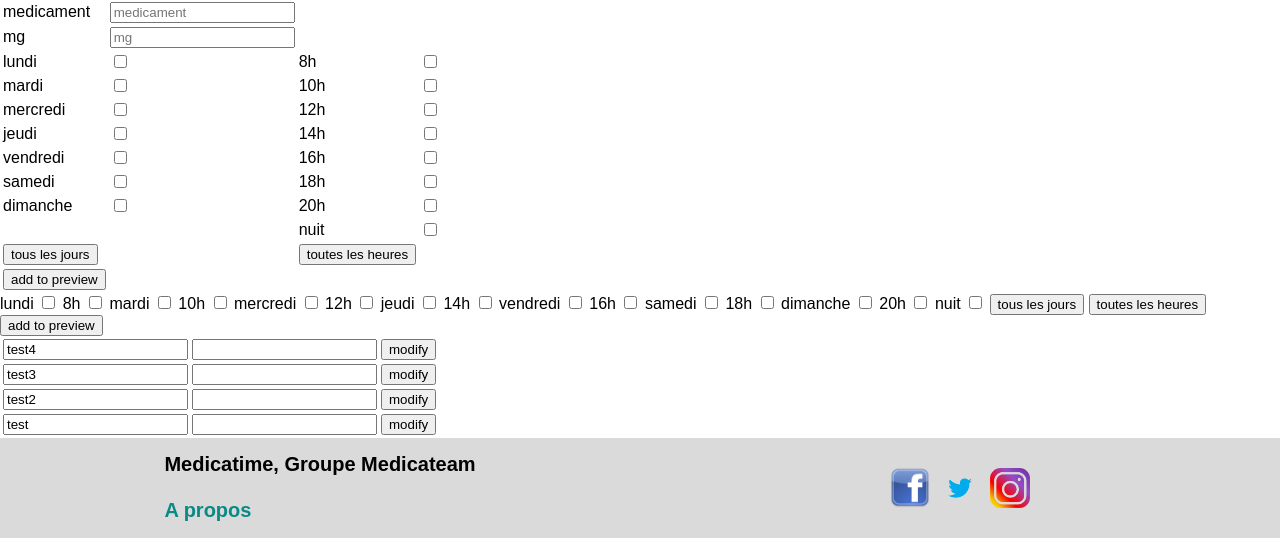
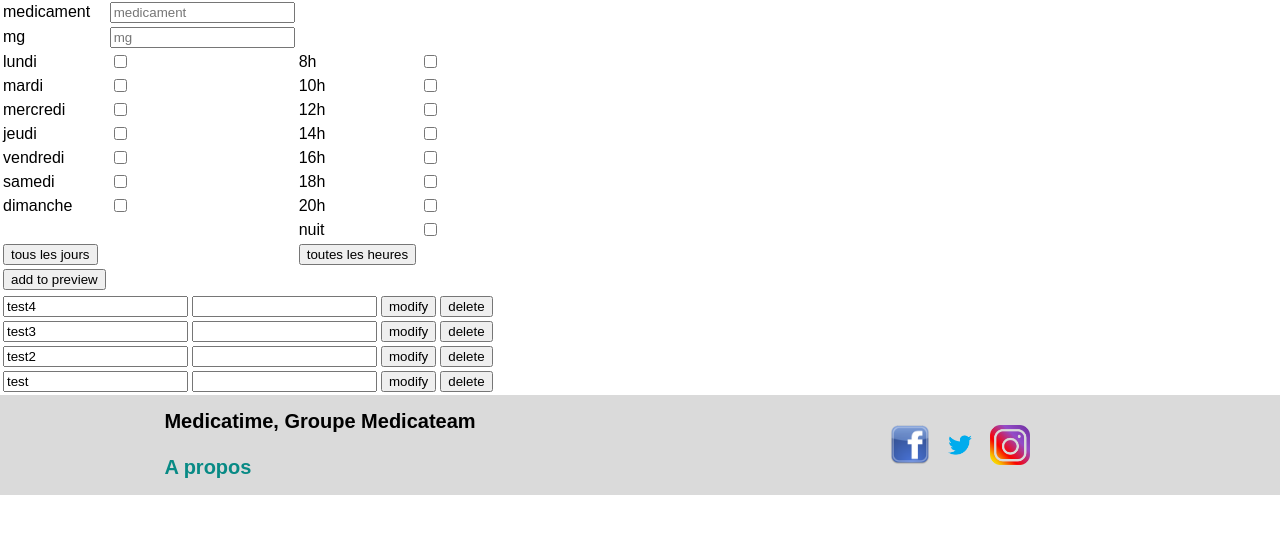
Before and after one commit to cedmer/projet_transverse_medicatime, a PHP site: page /medicatime.php in a window 1280 px wide. Shown: the part 483-1021 px from the top of the page. After the commit the page ends 978 px from the top, so only its background shows below. Run offline with PHP 8.4, Linux system fonts and the light colour scheme; data comes from the database, SQL or seed files in the repository; some web fonts are replaced.

Commit message:
ajout bouton delete medicament

```diff
--- a/medicatime.php
+++ b/medicatime.php
@@ -113,69 +113,8 @@ include "tab_preview.php";
                     </tr>
                 </table>
             </form>
+        </div>
 
-            </tr>
-            <tr>
-                <td><label>lundi</label></td>
-                <td><input type="checkbox" name="1_jour"></td>
-                <td><label>8h</label></td>
-                <td><input type="checkbox" name="8_check"></td>
-            </tr>
-            <tr>
-                <td><label>mardi</label></td>
-                <td><input type="checkbox" name="2_jour"></td>
-                <td><label>10h</label></td>
-                <td><input type="checkbox" name="10_check"></td>
-            </tr>
-            <tr>
-                <td><label>mercredi</label></td>
-                <td><input type="checkbox" name="3_jour"></td>
-                <td><label>12h</label></td>
-                <td><input type="checkbox" name="12_check"></td>
-            </tr>
-            <tr>
-                <td><label>jeudi</label></td>
-                <td><input type="checkbox" name="4_jour"></td>
-                <td><label>14h</label></td>
-                <td><input type="checkbox" name="14_check"></td>
-            </tr>
-            <tr>
-                <td><label>vendredi</label></td>
-                <td><input type="checkbox" name="5_jour"></td>
-                <td><label>16h</label></td>
-                <td><input type="checkbox" name="16_check"></td>
-            </tr>
-            <tr>
-                <td><label>samedi</label></td>
-                <td><input type="checkbox" name="6_jour"></td>
-                <td><label>18h</label></td>
-                <td><input type="checkbox" name="18_check"></td>
-            </tr>
-            <tr>
-                <td><label>dimanche</label></td>
-                <td><input type="checkbox" name="7_jour"></td>
-                <td><label>20h</label></td>
-                <td><input type="checkbox" name="20_check"></td>
-            </tr>
-            <tr>
-                <td></td>
-                <td></td>
-                <td><label>nuit</label></td>
-                <td><input type="checkbox" name="nuit_check"></td>
-            </tr>
-            <tr>
-                <td><input type="button" name="every_day" value="tous les jours"></td>
-                <td></td>
-                <td><input type="button" name="every_hour" value="toutes les heures"></td>
-                <td></td>
-            </tr>
-            <tr>
-                <td><input type="submit" value="add to preview" id="add_preview" name="add_preview"></td>
-                <td></td>
-                <td></td>
-            </tr>
-        </table>
-    </form>
         <table>
             <?php
             medic_preview();
--- a/tab_preview.php
+++ b/tab_preview.php
@@ -50,6 +50,7 @@ function medic_preview(){
                     <td><input type='text' value='".$rows['medicament']."' name='to_modify' readonly></td>
                     <td><input type='text' name='new_name_medic'></td>
                     <td><input type='submit' value='modify' name='modify'></td>
+                    <td><input type='submit' value='delete' name='delete_medic'></td>
                 </form>
             </tr>";
     }
```
Also changed, not shown: remove_and_modify.php (+18 -1 lines).
